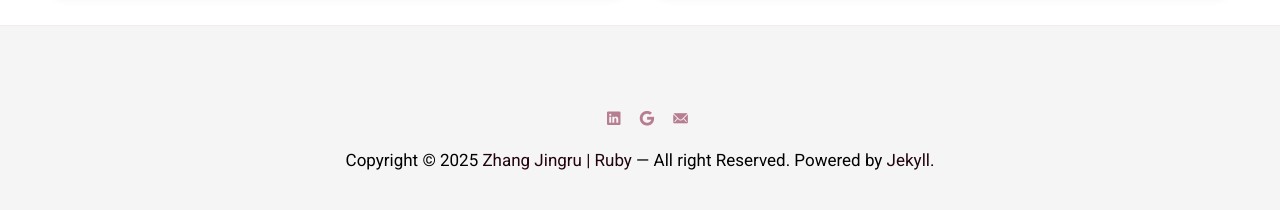
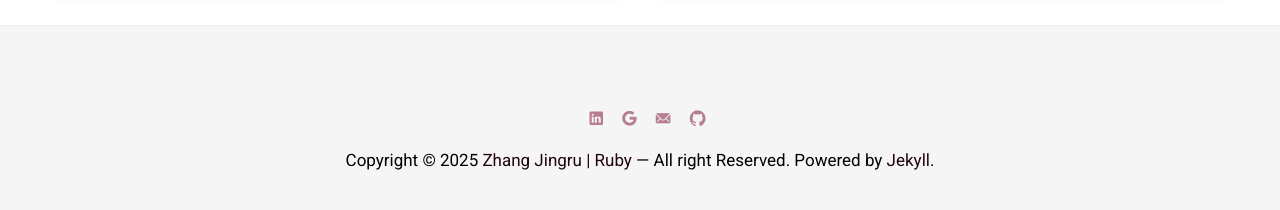
Before and after one commit to ZhangJingru-Ruby/ZhangJingru-Ruby.github.io, a Jekyll site: the page built from _pages/work.md, in a window 1280 px wide. Shown: the part 933-1143 px from the top of the page. Built offline with Jekyll 4.4.1, drawn with Linux system fonts in a browser that asks for light colours; nearby versions of some CDN libraries.

Commit message:
add github link

```diff
--- a/_data/settings.yml
+++ b/_data/settings.yml
@@ -20,6 +20,7 @@ author:
 linkedin: https://www.linkedin.com/in/景茹-张-146665357
 email: mailto:rubyrubber2001824@gmail.com
 edu-email: mailto:202421100204@std.uestc.edu.cn
+github: https://github.com/ZhangJingru-Ruby
 
 
 #-------------------------------
--- a/_includes/contact-link.html
+++ b/_includes/contact-link.html
@@ -23,5 +23,13 @@
         </a>
       </li>
     {% endif %}
+
+        {% if site.data.settings.edu-email %}
+      <li>
+        <a href="{{ site.data.settings.github }}" title="GitHub">
+          <i class="ion ion-logo-github"></i>
+        </a>
+      </li>
+    {% endif %}
   </ul>
 </div>
```
